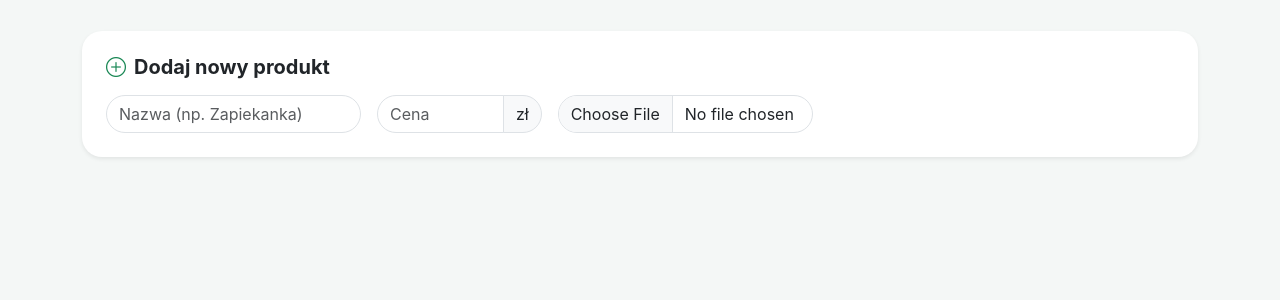
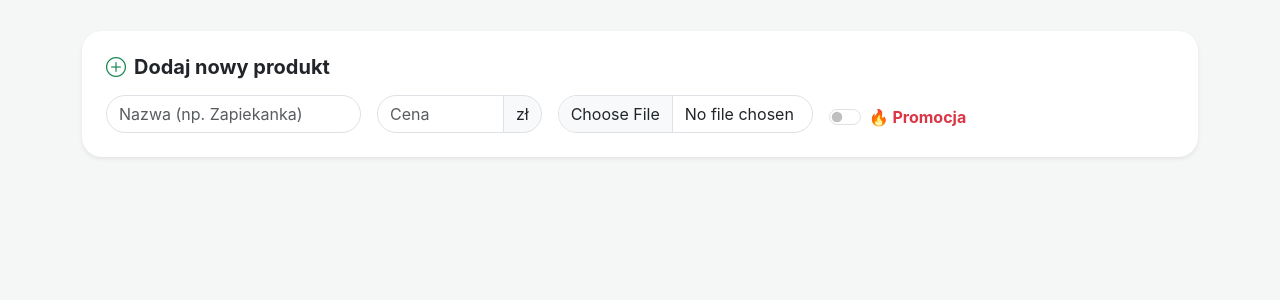
Before and after one commit to user4206977/system_sklepikowy, a PHP site: page /admin/products.php in a window 1280 px wide. Shown: the part 143-443 px from the top of the page. Run offline with PHP 8.4, Linux system fonts and the light colour scheme; a user stored in the database is signed in; data comes from the database, SQL or seed files in the repository.

Commit message:
Dodanie pól dodawania promocji produktów do bazy danych

```diff
--- a/admin/products.php
+++ b/admin/products.php
@@ -56,3 +56,9 @@ include '../includes/header.php';
             <div class="col-md-3">
                 <input type="file" name="image" class="form-control rounded-pill" accept="image/*" title="Wybierz zdjęcie produktu (opcjonalnie)">
             </div>
+            <div class="col-md-2 text-center text-md-start">
+                <div class="form-check form-switch d-inline-block mt-2">
+                    <input type="checkbox" name="promoted" class="form-check-input" id="p" value="1">
+                    <label class="form-check-label fw-bold text-danger" for="p">🔥 Promocja</label>
+                </div>
+            </div>
```
